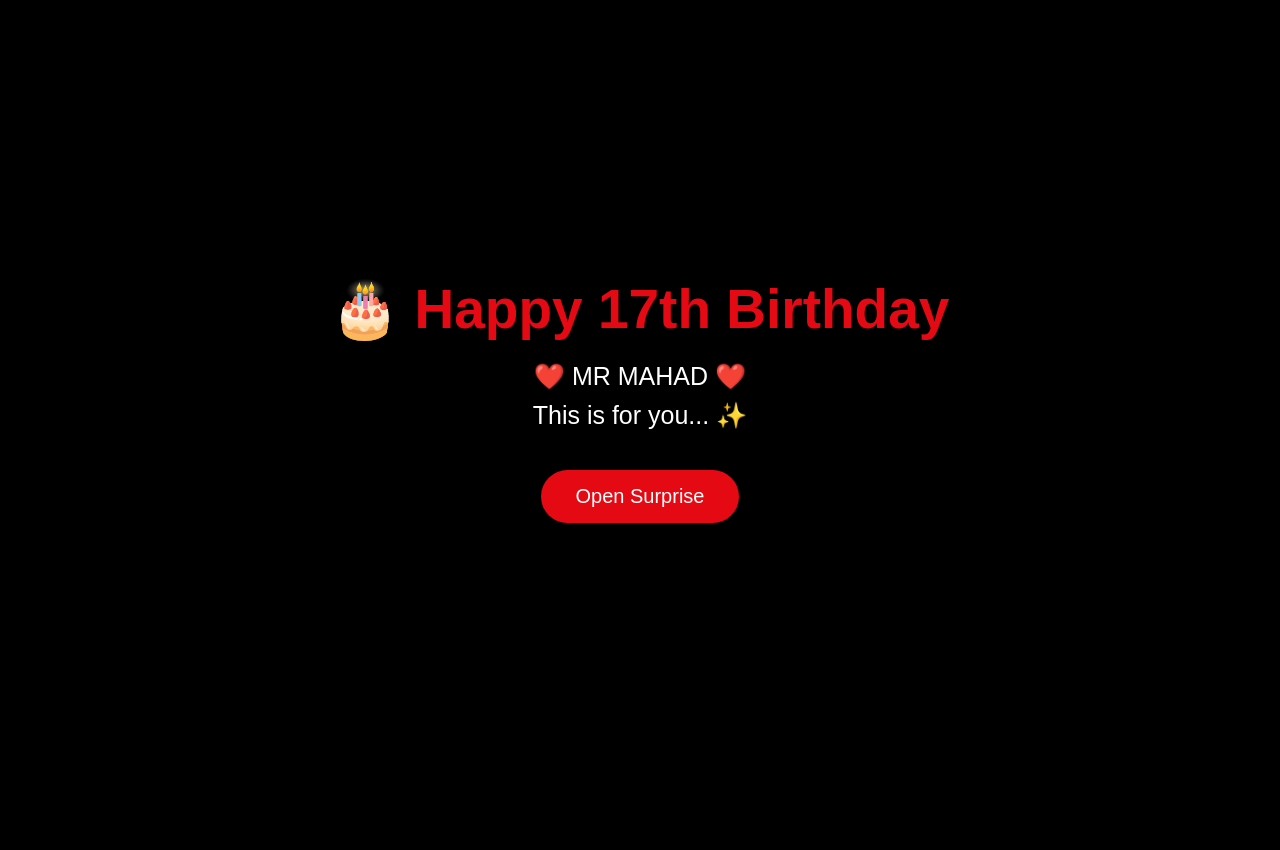
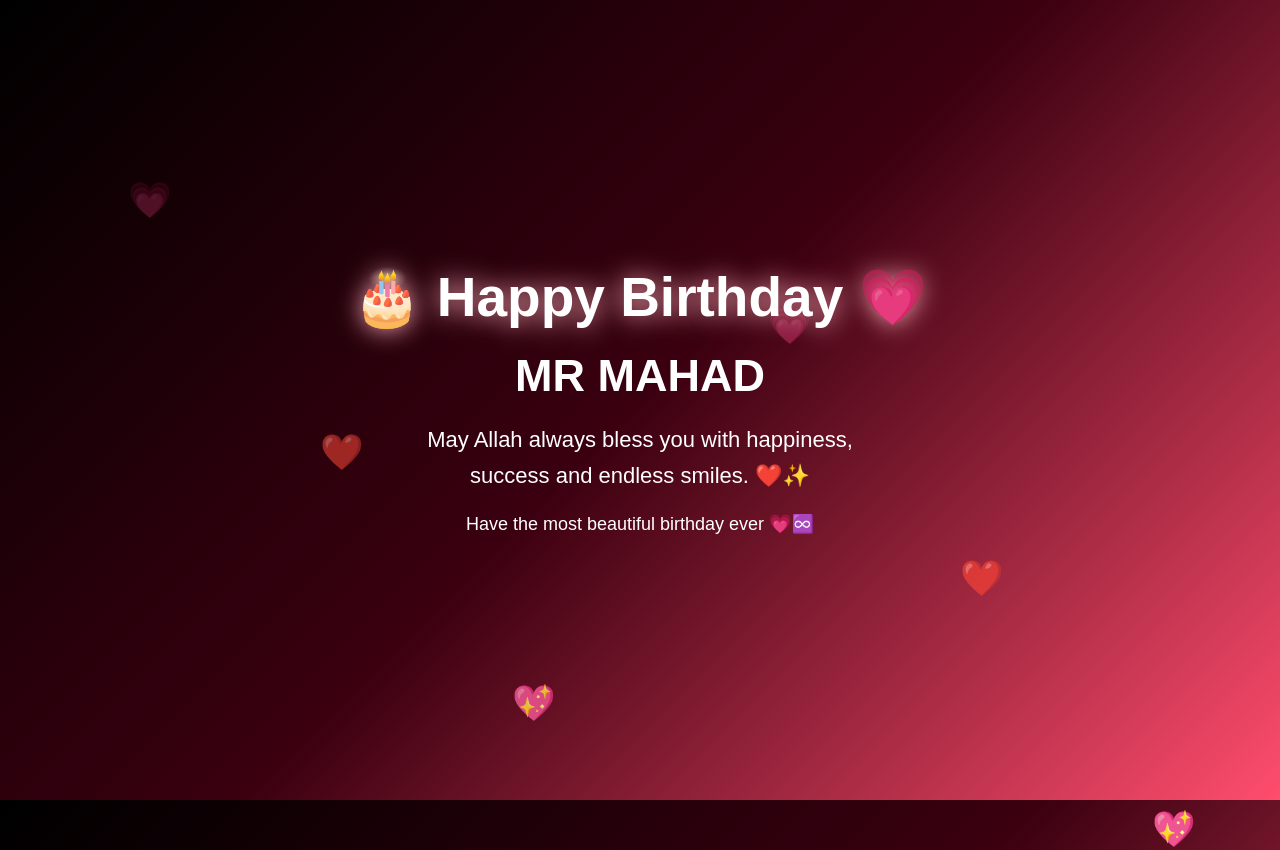
Before and after one commit to anshararehan881-cmd/mr-mahad-birthday, a plain HTML site: page index.html in a window 1280 px wide. Before the commit the page ends 800 px from the top, so only its background shows below. Drawn offline with Linux system fonts and the light colour scheme.

Commit message:
Update index.html

```diff
--- a/index.html
+++ b/index.html
@@ -3,61 +3,89 @@
 <head>
 <meta charset="UTF-8">
 <meta name="viewport" content="width=device-width, initial-scale=1.0">
-<title>Happy Birthday MR MAHAD ❤️</title>
+
+<title>Happy Birthday MR MAHAD 💗</title>
 
 <style>
 *{
     margin:0;
     padding:0;
     box-sizing:border-box;
-font-family:Arial,sans-serif;
+    font-family:'Arial',sans-serif;
 }
 
 body{
-background:#000;
+    height:100vh;
+    background:linear-gradient(135deg,#000000,#3b0010,#ff4d6d);
     color:white;
     display:flex;
     justify-content:center;
     align-items:center;
-height:100vh;
-text-align:center;
     overflow:hidden;
 }
 
 .container{
-animation:fade 2s ease-in-out;
+    text-align:center;
+    animation:zoom 2s ease;
+    z-index:2;
 }
 
 h1{
     font-size:55px;
-color:#E50914;
-margin-bottom:20px;
+    animation:glow 2s infinite alternate;
+}
+
+h2{
+    font-size:45px;
+    margin:20px;
 }
 
 p{
-font-size:25px;
-margin:10px;
+    font-size:22px;
+    line-height:1.6;
 }
 
-button{
-margin-top:30px;
-padding:15px 35px;
-font-size:20px;
-border:none;
-border-radius:40px;
-background:#E50914;
-color:white;
-cursor:pointer;
+.line{
+    margin-top:20px;
+    font-size:18px;
 }
 
-button:hover{
-background:white;
-color:#E50914;
+@keyframes zoom{
+    from{
+        opacity:0;
+        transform:scale(.5);
+    }
+    to{
+        opacity:1;
+        transform:scale(1);
+    }
 }
 
-@keyframes fade{
-from{opacity:0;}
-to{opacity:1;}
+@keyframes glow{
+    from{
+        text-shadow:0 0 10px #fff;
+    }
+    to{
+        text-shadow:0 0 30px #ff99aa;
+    }
+}
+
+.heart{
+    position:absolute;
+    bottom:-50px;
+    font-size:35px;
+    animation:rise 7s linear infinite;
+}
+
+@keyframes rise{
+    0%{
+        transform:translateY(0);
+        opacity:1;
+    }
+    100%{
+        transform:translateY(-110vh);
+        opacity:0;
+    }
 }
 </style>
 
@@ -66,40 +94,29 @@ to{opacity:1;}
 <body>
 
 <div class="container">
-<h1>🎂 Happy 17th Birthday</h1>
 
-<p>❤️ MR MAHAD ❤️</p>
+<h1>🎂 Happy Birthday 💗</h1>
 
-<p>This is for you... ✨</p>
+<h2>MR MAHAD</h2>
 
-<button onclick="nextPage()">Open Surprise</button>
+<p>
+May Allah always bless you with happiness,<br>
+success and endless smiles. ❤️✨
+</p>
+
+<div class="line">
+Have the most beautiful birthday ever 💗♾️
+</div>
 
 </div>
 
-<script>
 
-function nextPage(){
-
-document.body.innerHTML=`
-
-<div style="display:flex;justify-content:center;align-items:center;height:100vh;flex-direction:column;text-align:center;">
-
-<h1 style="font-size:60px;color:#ff4d6d;">🎂 Happy Birthday 💗</h1>
-
-<h2>MR MAHAD</h2>
-
-<p style="font-size:24px;width:70%;margin-top:20px;">
-May Allah always bless you with happiness, success and endless smiles. ❤️✨
-Have the most beautiful birthday ever.
-</p>
-
-</div>
-
-`;
-
-}
-
-</script>
+<div class="heart" style="left:10%;animation-delay:0s;">💗</div>
+<div class="heart" style="left:25%;animation-delay:2s;">❤️</div>
+<div class="heart" style="left:40%;animation-delay:4s;">💖</div>
+<div class="heart" style="left:60%;animation-delay:1s;">💗</div>
+<div class="heart" style="left:75%;animation-delay:3s;">❤️</div>
+<div class="heart" style="left:90%;animation-delay:5s;">💖</div>
 
 </body>
 </html>
```
Lines whose indentation alone changed are shown as unchanged.
